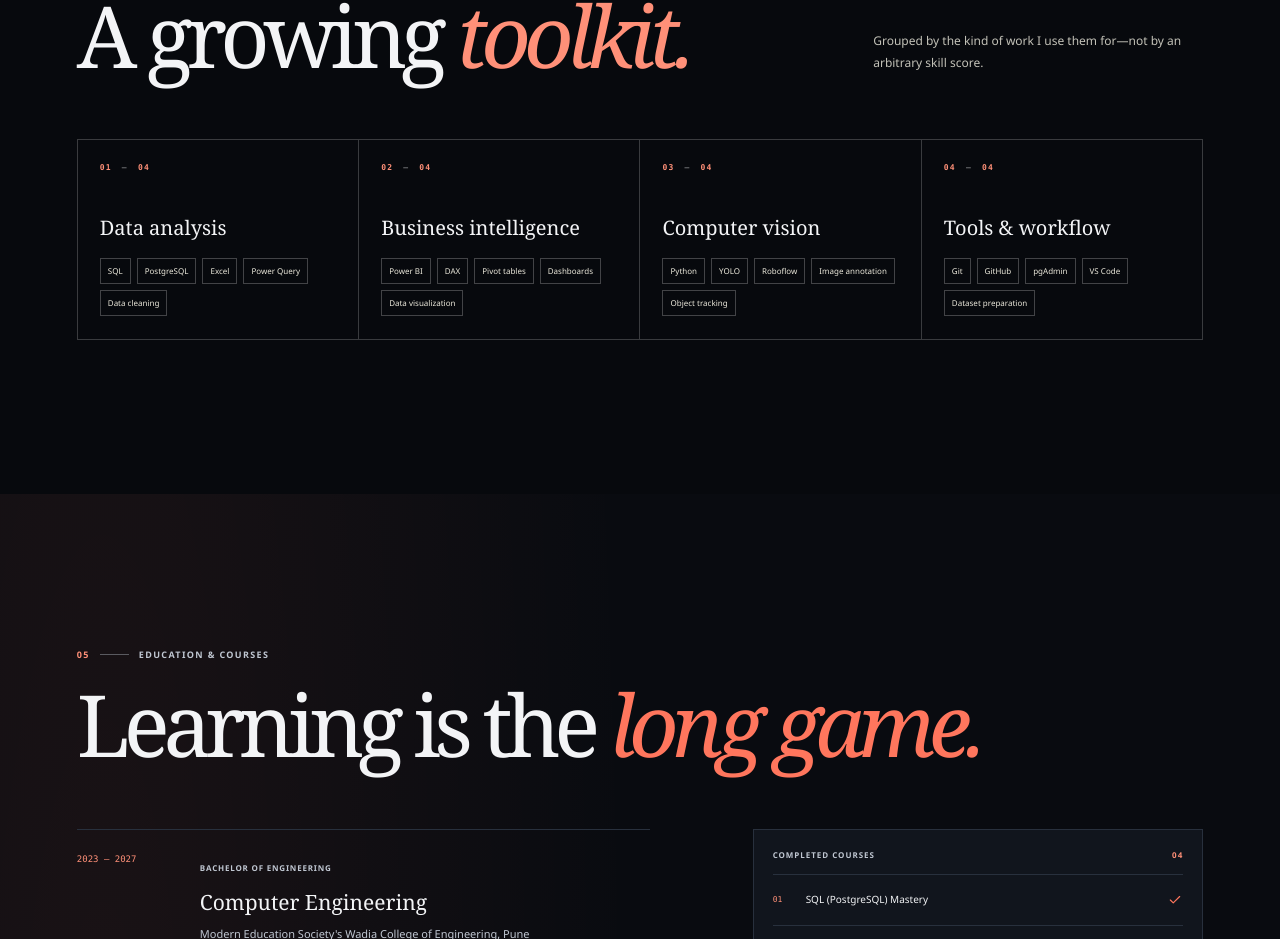
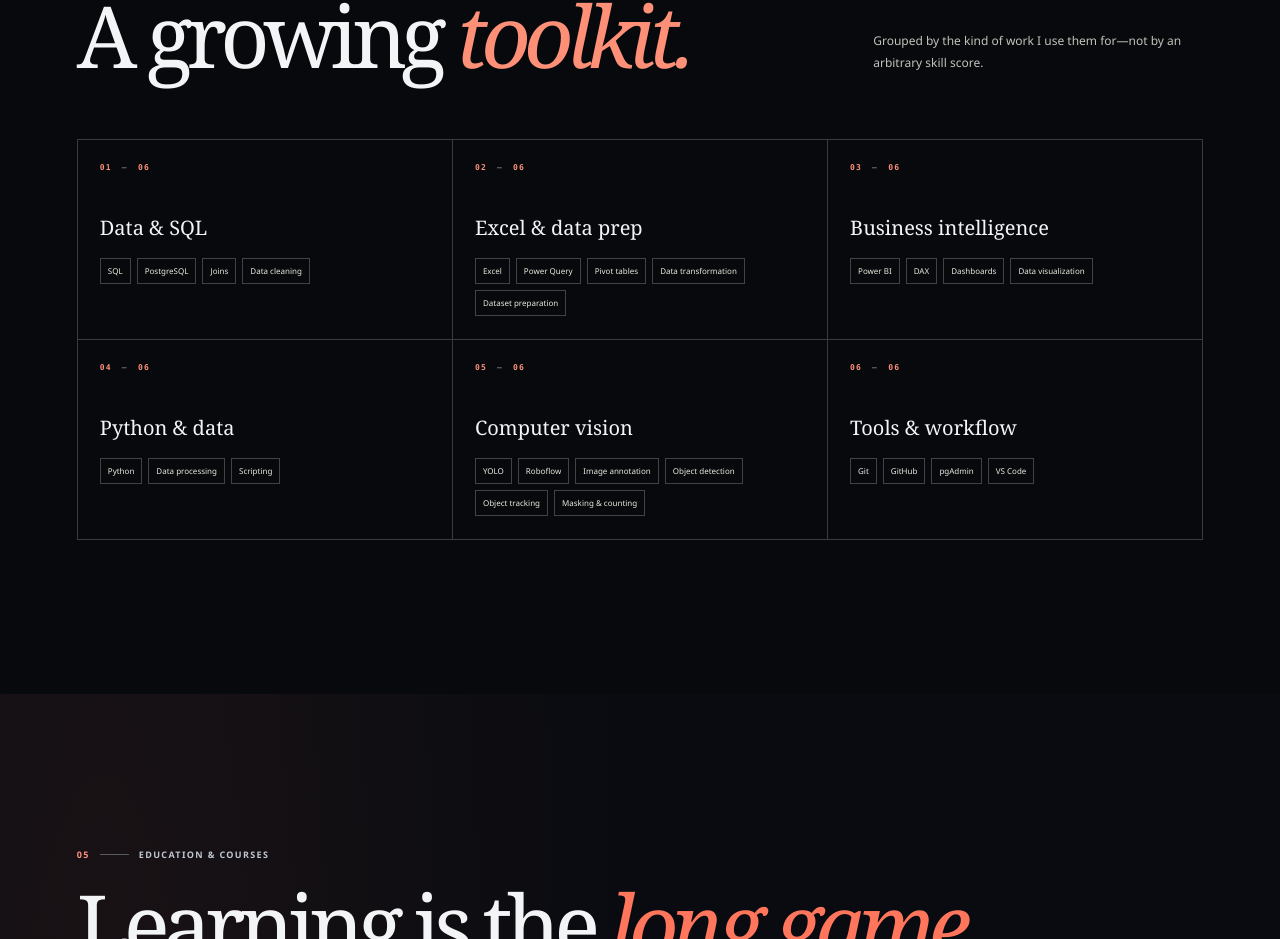
Before and after one commit to udayzaware27/portfolio-website-development, a Next.js app: page / in a window 1280 px wide. Shown: the part 5795-6734 px from the top of the page. Built offline with nearby package versions, Linux system fonts and the light colour scheme.

Commit message:
Expand portfolio skills categories

```diff
--- a/app/globals.css
+++ b/app/globals.css
@@ -202,7 +202,7 @@ button, a { -webkit-tap-highlight-color: transparent; }
 
 .skills { background: #22231f; color: var(--surface); }
 .skills .section-label { color: #c5c3b8; }.skills .section-label > span { color: var(--lime); }.skills .section-heading h2 em { color: var(--lime); }.skills .section-heading-row > p { color: #c3c2b8; }
-.skill-grid { display: grid; grid-template-columns: repeat(4, 1fr); border-top: 1px solid #ffffff34; border-left: 1px solid #ffffff34; }
+.skill-grid { display: grid; grid-template-columns: repeat(3, 1fr); border-top: 1px solid #ffffff34; border-left: 1px solid #ffffff34; }
 .skill-card { min-height: 200px; padding: 22px; border-right: 1px solid #ffffff34; border-bottom: 1px solid #ffffff34; transition: background .3s ease; }
 .skill-card:hover { background: #ffffff0a; }
 .skill-index { color: var(--lime); font-family: 'SFMono-Regular', Consolas, monospace; font-size: 8px; }.skill-index i { color: #ffffff6e; font-style: normal; }
--- a/components/portfolio.tsx
+++ b/components/portfolio.tsx
@@ -250,10 +250,12 @@ function Experience() {
 }
 
 const skillGroups = [
-  { name: 'Data analysis', items: ['SQL', 'PostgreSQL', 'Excel', 'Power Query', 'Data cleaning'] },
-  { name: 'Business intelligence', items: ['Power BI', 'DAX', 'Pivot tables', 'Dashboards', 'Data visualization'] },
-  { name: 'Computer vision', items: ['Python', 'YOLO', 'Roboflow', 'Image annotation', 'Object tracking'] },
-  { name: 'Tools & workflow', items: ['Git', 'GitHub', 'pgAdmin', 'VS Code', 'Dataset preparation'] },
+  { name: 'Data & SQL', items: ['SQL', 'PostgreSQL', 'Joins', 'Data cleaning'] },
+  { name: 'Excel & data prep', items: ['Excel', 'Power Query', 'Pivot tables', 'Data transformation', 'Dataset preparation'] },
+  { name: 'Business intelligence', items: ['Power BI', 'DAX', 'Dashboards', 'Data visualization'] },
+  { name: 'Python & data', items: ['Python', 'Data processing', 'Scripting'] },
+  { name: 'Computer vision', items: ['YOLO', 'Roboflow', 'Image annotation', 'Object detection', 'Object tracking', 'Masking & counting'] },
+  { name: 'Tools & workflow', items: ['Git', 'GitHub', 'pgAdmin', 'VS Code'] },
 ]
 
 function Skills() {
@@ -264,7 +266,7 @@ function Skills() {
         <div className="skill-grid">
           {skillGroups.map((group, index) => (
             <article className="skill-card reveal-item" key={group.name} style={{ '--stagger': `${index * 90}ms` } as CSSProperties}>
-              <span className="skill-index">0{index + 1} <i>—</i> 04</span>
+              <span className="skill-index">0{index + 1} <i>—</i> {String(skillGroups.length).padStart(2, '0')}</span>
               <h3>{group.name}</h3>
               <div className="tag-list">{group.items.map(item => <span key={item}>{item}</span>)}</div>
             </article>
```
